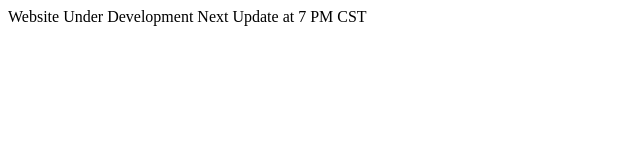
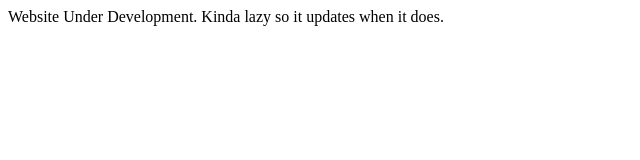
Before and after one commit to Dr-Cool-Oh/teamstormriot, a plain HTML site: page index.html in a window 1280 px wide. Shown: the whole page, without its empty margins (0-640 px from the left). Drawn offline with Linux system fonts and the light colour scheme.

Commit message:
Update index.html

```diff
--- a/index.html
+++ b/index.html
@@ -7,7 +7,7 @@
         </title>
     </head>
     <body>
-        Website Under Development
-        Next Update at 7 PM CST
+        Website Under Development.
+        Kinda lazy so it updates when it does.
     </body>
 </html>
```
